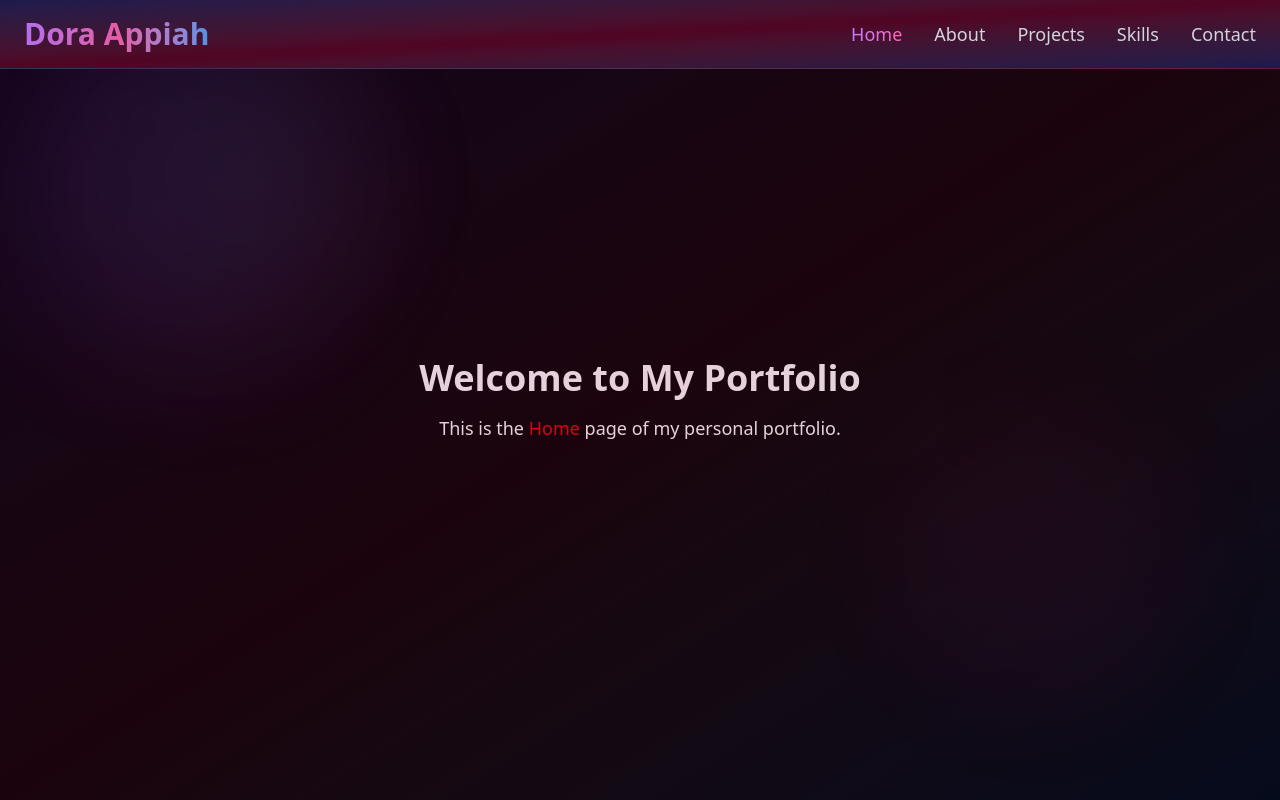
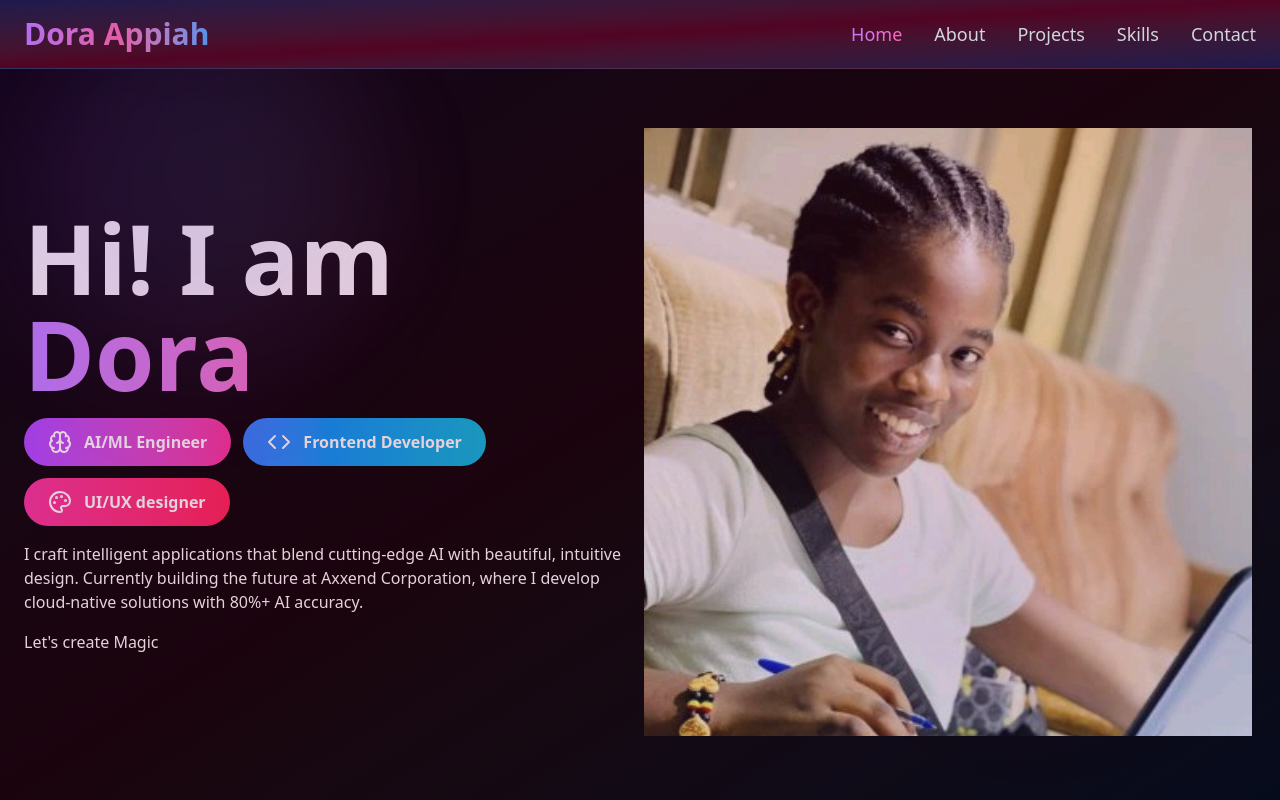
Before and after one commit to Obayaa/personal-portfolio-website, a React (Vite) app: page /home in a window 1280 px wide. Shown: the top 800 px of the page. Built offline with nearby package versions, Linux system fonts and the light colour scheme.

Commit message:
Added more content to the hero page

```diff
--- a/src/pages/Home.jsx
+++ b/src/pages/Home.jsx
@@ -1,8 +1,39 @@
+import { Brain, Code, Palette } from "lucide-react";
+import dora from '../assets/dee.jpeg';
+
 function Home() {
+    const roles = [
+        { title: "AI/ML Engineer", color: " from-purple-500 to-pink-500", icon: <Brain /> },
+        { title: "Frontend Developer", color: "from-blue-500 to-cyan-500", icon: <Code /> },
+        { title: "UI/UX designer", color: "bg-gradient-to-r from-pink-500 to-rose-500 ", icon: <Palette /> }
+    ]
+
     return (
-        <div className="min-h-screen flex flex-col items-center justify-center">
-            <h1 className="text-4xl font-bold">Welcome to My Portfolio</h1>
-            <p className="mt-4 text-lg">This is the <span className="text-red-600">Home</span> page of my personal portfolio.</p>
+        <div className="min-h-screen flex justify-center px-6 py-4 pt-20">
+            <div className="max-w-7xl grid grid-cols-1 md:grid-cols-2 items-center justify-center ">
+                <div className="space-y-4">
+                    <h1 className="text-7xl md:text-8xl font-bold ">Hi! I am <span className="block bg-gradient-to-r from-purple-400 via-pink-400 bg-clip-text text-transparent animate-pulse">Dora</span></h1>
+                    <div className="flex flex-wrap gap-3">
+                        {roles.map((role) => (
+                            <div
+                                key={role.title}
+                                className={`flex gap-3 font-bold bg-gradient-to-r ${role.color} px-6 py-3 rounded-full justify-center`}>
+                                {role.icon}
+                                {role.title}
+                            </div>
+                        ))}
+                    </div>
+                    <p>
+                        I craft intelligent applications that blend cutting-edge AI with beautiful, intuitive design. Currently building the future at <span>Axxend Corporation</span>, where I develop cloud-native solutions with <span>80%+ AI accuracy</span>.
+                    </p>
+                    <div className="flex gap-2">
+                        <a href="mailto:doraappiah2004@gmail.com">Let's create Magic</a>
+                    </div>
+                </div>
+                <div className="flex justify-center">
+                    <img src={dora} alt="Dora's picture with a smile on her face" />
+                </div>
+            </div>
         </div>
     );
 }
```
